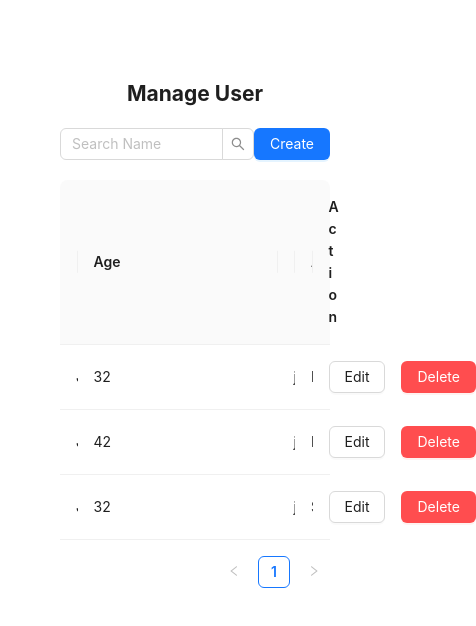
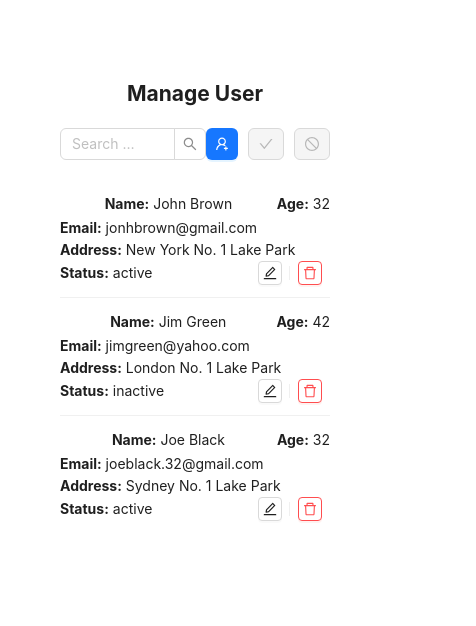
Before and after one commit to ngothanhhuyen001/ManageUser, a React (Vite) app: page / in a window 390 px wide. Shown: the top 626 px of the page, 476 px wide, since content can reach past the window. Built offline with nearby package versions, Linux system fonts and the light colour scheme.

Commit message:
enhance checkbox and responsive

```diff
--- a/package.json
+++ b/package.json
@@ -10,6 +10,7 @@
     "preview": "vite preview"
   },
   "dependencies": {
+    "@ant-design/icons": "^5.6.1",
     "@reduxjs/toolkit": "^2.8.2",
     "@types/react-redux": "^7.1.34",
     "antd": "^5.26.5",
@@ -17,6 +18,7 @@
     "react": "^19.1.0",
     "react-dom": "^19.1.0",
     "react-redux": "^9.2.0",
+    "react-responsive": "^10.0.1",
     "redux": "^5.0.1",
     "yup": "^1.6.1"
   },
--- a/src/features/UsersPage/index.tsx
+++ b/src/features/UsersPage/index.tsx
@@ -1,6 +1,6 @@
 import React, { useMemo, useState } from 'react';
-import { Button, Space, Table } from 'antd';
-import { Input, type TableProps } from "antd";
+import { Button, Grid, List, Space, Table, type TableColumnType } from 'antd';
+import { Input } from "antd";
 import '../UsersPage/style.scss'
 import type { User } from '../../types';
 import Formbase from '../../components/Form';
@@ -8,41 +8,16 @@ import ConfirmModal from '../../components/Modal/index';
 import { useDispatch } from 'react-redux';
 import { useSelector } from 'react-redux';
 import type { RootState } from '../../app/store';
-import { createUser, deleteUser, searchUser, updateUser } from './userSlice';
+import { createUser, deleteUser, updateUser } from './userSlice';
+import { CheckOutlined, DeleteOutlined, EditOutlined, StopOutlined, UserAddOutlined } from '@ant-design/icons';
+const { useBreakpoint } = Grid;
 
 const { Search } = Input;
-
-// const data: User[] = [
-// 	{
-// 		key: 1,
-// 		name: 'John Brown',
-// 		age: '32',
-// 		email: 'jonhbrown@gmail.com',
-// 		address: 'New York No. 1 Lake Park',
-
-// 	},
-// 	{
-// 		key: 2,
-// 		name: 'Jim Green',
-// 		age: '42',
-// 		email: 'jimgreen@yahoo.com',
-// 		address: 'London No. 1 Lake Park',
-
-// 	},
-// 	{
-// 		key: 3,
-// 		name: 'Joe Black',
-// 		age: '32',
-// 		email: 'joeblack.32@gmail.com',
-// 		address: 'Sydney No. 1 Lake Park',
-// 	},
-// ];
 
 const ManageUsers: React.FC = () => {
 
 	const dispatch = useDispatch();
 	const users = useSelector((state: RootState) => state.user.users);
-
 
 	const [editingUser, setEditingUser] = useState<User | null>(null);
 	const [modalOpen, setModalOpen] = useState(false);
@@ -50,6 +25,11 @@ const ManageUsers: React.FC = () => {
 	const [deleteUserId, setDeleteUserId] = useState<number | null>(null);
 	const [titleModal, setTitleModal] = useState('');
 	const [nameButton, setNameButton] = useState('');
+	const [selectedRowKeys, setSelectedRowKeys] = useState<React.Key[]>([]);
+	const [selectedRows, setSelectedRows] = useState<User[]>([]);
+
+	const screens = useBreakpoint();
+	const isSmallView = !screens.lg;
 
 	const filteredUsers = useMemo(() => {
 		return users.filter((u) =>
@@ -57,7 +37,7 @@ const ManageUsers: React.FC = () => {
 		);
 	}, [users, searchTerm]);
 
-	const columns: TableProps<User>['columns'] = [
+	const columns: TableColumnType<User>[] = [
 		{
 			title: 'Name',
 			dataIndex: 'name',
@@ -68,7 +48,6 @@ const ManageUsers: React.FC = () => {
 			title: 'Age',
 			dataIndex: 'age',
 			key: 'age',
-			width: 200,
 		},
 		{
 			title: 'Email',
@@ -83,33 +62,53 @@ const ManageUsers: React.FC = () => {
 			ellipsis: true,
 		},
 		{
+			title: 'Status',
+			dataIndex: 'status',
+			key: 'status',
+			ellipsis: true,
+		},
+		{
 			title: 'Action',
 			key: 'action',
-			render: (_, record: User) => (
+			width: 200,
+			render: (record: User) => (
 				<Space size="middle">
 					<Button
-
+						icon={<EditOutlined />}
 						onClick={() => {
 							setTitleModal('Edit user');
 							setEditingUser(record);
 							setModalOpen(true);
-							setNameButton('Save')
+							setNameButton('Save');
 						}}
+						size={isSmallView ? 'small' : 'middle'}
 					>
-						Edit
+						{!isSmallView && 'Edit'}
 					</Button>
-					<Button type='primary' danger
-						onClick={() => setDeleteUserId(record.key)}>
-						Delete
+					<Button
+						icon={<DeleteOutlined />}
+						type="primary"
+						danger
+						onClick={() => setDeleteUserId(record.key)}
+						size={isSmallView ? 'small' : 'middle'}
+					>
+						{!isSmallView && 'Delete'}
 					</Button>
 				</Space>
 			),
 		},
 	];
 
-	const handleSearch = (value: string) => {
-		setSearchTerm(value);
-		dispatch(searchUser(value));
+	const handleUpdateStatus = (newStatus: string) => {
+		selectedRows.forEach(user => {
+			dispatch(updateUser({ ...user, status: newStatus }));
+		});
+		setSelectedRowKeys([])
+		setSelectedRows([])
+	};
+
+	const handleSearch = (text: string) => {
+		setSearchTerm(text)
 	};
 
 	const handleDelete = (id: number) => {
@@ -135,26 +134,90 @@ const ManageUsers: React.FC = () => {
 				<div className='title'>
 					<Search className='search' placeholder="Search Name"
 						allowClear
-						onSearch={handleSearch}
-						value={searchTerm}
-						onChange={(e) => setSearchTerm(e.target.value)} />
+						onSearch={(e) => handleSearch(e)}
+					/>
+					<div className='group-btn'>
 						<Button className='create' type="primary"
+							icon={<UserAddOutlined />}
 							onClick={() => {
 								setModalOpen(true)
 								setEditingUser(null)
 								setTitleModal("Create new user")
 								setNameButton("Submit")
 							}}>
-						Create
+							{!isSmallView && 'Create'}
+						</Button>
+						<Button className='active'
+							icon={<CheckOutlined />}
+							onClick={() => { handleUpdateStatus('active') }}
+							disabled={selectedRowKeys.length === 0}
+							>
+							<span className="button-text">Active</span>
+						</Button>
+						<Button className='inactive'
+							icon={<StopOutlined />}
+							onClick={() => { handleUpdateStatus('inactive') }}
+							disabled={selectedRowKeys.length === 0}>
+							<span className="button-text">Inactive</span>
 						</Button>
 					</div>
+				</div>
 				<div className='table'>
-					<Table<User> columns={columns} dataSource={filteredUsers}
+					{isSmallView ?
+						(
+							<List
+								dataSource={filteredUsers}
+								renderItem={(user) => (
+									<List.Item
+										actions={[
+											<Button
+												icon={<EditOutlined />}
+												onClick={() => {
+													setTitleModal('Edit user');
+													setEditingUser(user);
+													setModalOpen(true);
+													setNameButton('Save');
+												}}
+												size="small"
+											/>,
+											<Button
+												icon={<DeleteOutlined />}
+												danger
+												onClick={() => setDeleteUserId(user.key)}
+												size="small"
+											/>,
+										]}
+									>
+										<List.Item />
+										<div><b>Name:</b> {user.name}</div>
+										<div><b>Age:</b> {user.age}</div>
+										<div><b>Email:</b> {user.email}</div>
+										<div><b>Address:</b> {user.address}</div>
+										<div><b>Status:</b> {user.status}</div>
+									</List.Item>
+								)}
+							/>
+						)
+						:
+						<Table<User>
+							rowClassName={(record) => {
+								return record.status === 'inactive' ? 'row-inactive' : '';
+							}}
+							rowSelection={{
+								selectedRowKeys,
+								onChange: (keys, rows) => {
+									setSelectedRowKeys(keys);
+									setSelectedRows(rows);
+								},
+							}}
+							columns={columns}
+							dataSource={filteredUsers}
 							pagination={{
 								current: 1,
 								pageSize: 8,
 							}}
 							rowKey="key" />
+					}
 				</div>
 			</div>
 			<Formbase
@@ -163,7 +226,7 @@ const ManageUsers: React.FC = () => {
 				visible={modalOpen}
 				onCancel={() => setModalOpen(false)}
 				onSubmit={handleSubmit}
-				initialValues={editingUser || { key: 0, name: '', age: '', email: '', address: '' }}
+				initialValues={editingUser || { key: 0, name: '', age: '', email: '', address: '', status: '' }}
 				user={editingUser}>
 			</Formbase>
 			<ConfirmModal
--- a/src/features/UsersPage/style.scss
+++ b/src/features/UsersPage/style.scss
@@ -1,13 +1,38 @@
-.container{
-    padding:  20px;
+.container {
+    padding: 20px;
 }
-.title{
+
+.title {
     display: flex;
     justify-content: space-between;
 }
-.search{
+
+.search {
     width: 300px;
 }
-.table{
+
+.table {
     margin-top: 20px;
 }
+.ant-table-wrapper {
+  overflow-x: auto;
+}
+.row-inactive {
+    background-color: #fff1f0;
+}
+
+.group-btn {
+    display: inline-flex;
+    gap: 10px;
+}
+
+.ant-btn {
+    padding: 0px 10px;
+    gap: 3px;
+}
+
+@media (max-width: 1024px) {
+    .button-text {
+        display: none;
+    }
+}
--- a/src/features/UsersPage/userSlice.ts
+++ b/src/features/UsersPage/userSlice.ts
@@ -9,6 +9,7 @@ const initialState: { users: User[] } = {
       age: '32',
       email: 'jonhbrown@gmail.com',
       address: 'New York No. 1 Lake Park',
+      status : 'active',
     },
     {
       key: 2,
@@ -16,6 +17,7 @@ const initialState: { users: User[] } = {
       age: '42',
       email: 'jimgreen@yahoo.com',
       address: 'London No. 1 Lake Park',
+      status: 'inactive'
     },
     {
       key: 3,
@@ -23,6 +25,7 @@ const initialState: { users: User[] } = {
       age: '32',
       email: 'joeblack.32@gmail.com',
       address: 'Sydney No. 1 Lake Park',
+      status: 'active',
     },
   ],
 };
@@ -43,11 +46,8 @@ const userSlice = createSlice({
     deleteUser(state, action: PayloadAction<number>) {
       state.users = state.users.filter(u => u.key !== action.payload);
     },
-		searchUser(state, action: PayloadAction<string>){
-			state.users = state.users.filter(u =>u.name.toLowerCase().includes(action.payload.toLowerCase()))
-		},
   },
 });
 
-export const { updateUser, createUser, deleteUser, searchUser} = userSlice.actions;
+export const { updateUser, createUser, deleteUser} = userSlice.actions;
 export default userSlice.reducer;
--- a/src/types/user.type.ts
+++ b/src/types/user.type.ts
@@ -4,4 +4,5 @@ export interface User {
 	age: string;
 	email: string;
 	address: string;
+	status: string;
 }
```
Also changed, not shown: src/components/Button/index.tsx (added, +23 -0 lines), 1 other file (tests, documents, lock files or other folders). Lines whose indentation alone changed are shown as unchanged.
